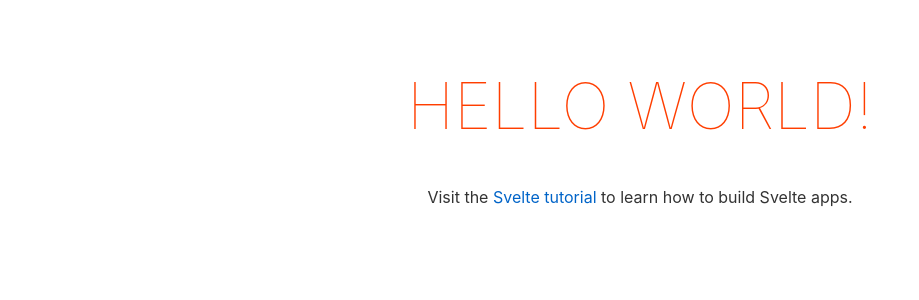
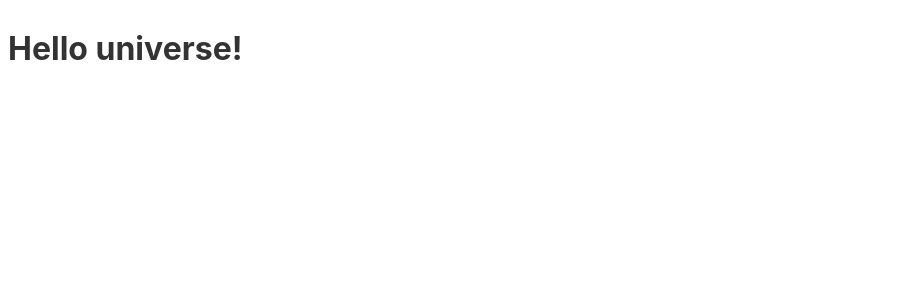
Before and after one commit to zldnlto/Svelte_Tutorial, a Svelte app: page / in a window 1280 px wide. Shown: the top 300 px of the page, without its empty margins (0-919 px from the left). Built offline with nearby package versions, Linux system fonts and the light colour scheme.

Commit message:
4.1_{#if...}블록

```diff
--- a/src/App.svelte
+++ b/src/App.svelte
@@ -1,26 +1,15 @@
 <script>
-	export let name;
+	let name = 'universe';
+	let a = 2;
 </script>
 
 <main>
+	{#if a>0}
 	<h1>Hello {name}!</h1>
-	<p>Visit the <a href="https://svelte.dev/tutorial">Svelte tutorial</a> to learn how to build Svelte apps.</p>
+	{/if}
 </main>
 
 <style>
-	main {
-		text-align: center;
-		padding: 1em;
-		max-width: 240px;
-		margin: 0 auto;
-	}
-
-	h1 {
-		color: #ff3e00;
-		text-transform: uppercase;
-		font-size: 4em;
-		font-weight: 100;
-	}
 
 	@media (min-width: 640px) {
 		main {
```
